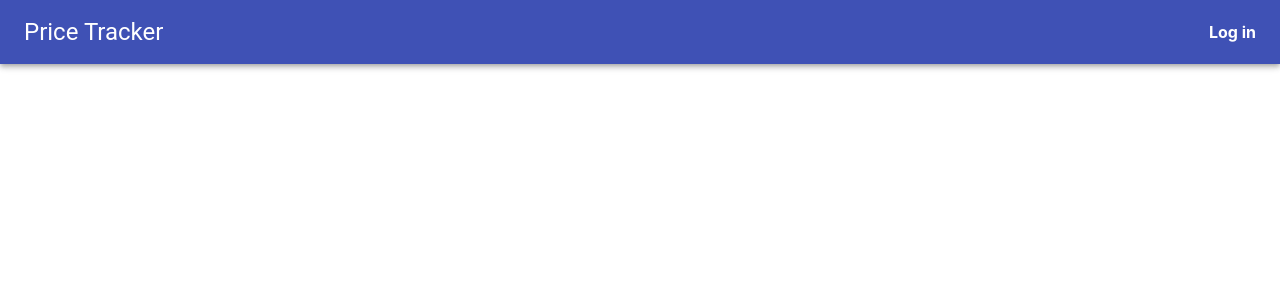
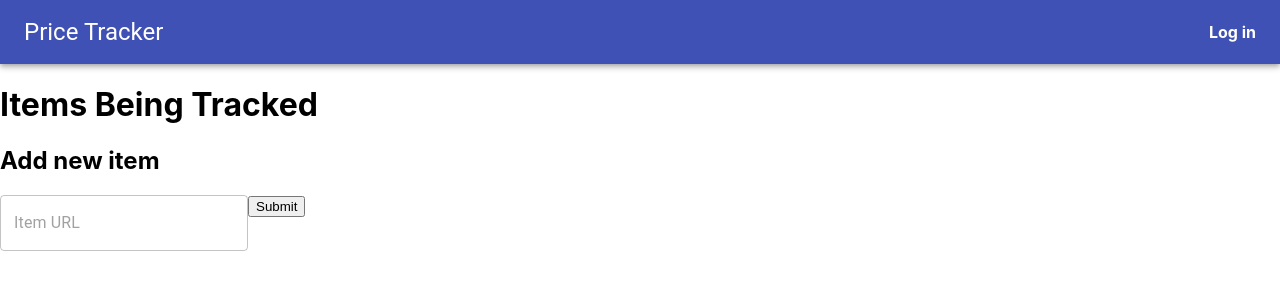
Before and after one commit to DanielKAnthony/PriceTracker, a React (Create React App) app in the folder price-tracker/: page /price-lists in a window 1280 px wide. Shown: the top 300 px of the page. Built offline with nearby package versions, Linux system fonts and the light colour scheme.

Commit message:
Added track page

```diff
--- a/price-tracker/src/App.js
+++ b/price-tracker/src/App.js
@@ -29,7 +29,7 @@ export default class App extends Component{
           <Route exact path='/amazon-lists' component={PtListPage} />:
           <Redirect to='/login' component={AuthParent}/>
           } */}
-          <Route exact path='/amazon-lists' component={PtListPage} />
+          <Route exact path='/price-lists' component={PtListPage} />
 
         </Switch>
 
--- /dev/null
+++ b/price-tracker/src/Constants.js
@@ -0,0 +1,5 @@
+export const sites = [
+    "kijiji",
+    "indigo",
+    "bestbuy"
+];
--- a/price-tracker/src/components/navbar/PtNavbar.js
+++ b/price-tracker/src/components/navbar/PtNavbar.js
@@ -89,7 +89,7 @@ const PtNavbar = () => {
       open={isMobileMenuOpen}
       onClose={handleMobileMenuClose}
     >
-      <MenuItem onClick={() => window.location.href="/pt-lists"}>
+      <MenuItem onClick={() => window.location.href="/price-lists"}>
         My Items
       </MenuItem>
       <MenuItem onClick={() => window.location.href="/analytics"}>
--- a/price-tracker/src/components/ptlists/PtListPage.js
+++ b/price-tracker/src/components/ptlists/PtListPage.js
@@ -1,15 +1,77 @@
 import React, {Component} from 'react';
+import axios from 'axios';
+import {sites} from '../../Constants';
+import TextField from '@material-ui/core/TextField';
 
 export default class PtListPage extends Component{
     constructor(props){
         super(props);
 
-        this.state = {};
+        this.state = {
+            itemUrl: "",
+            domain: "",
+            itemName: "",
+            price: undefined,
+            siteIndex: -1,
+            linkErr: ""
+        };
+
+        //get lists here
+    }
+
+    validUrl = url => {
+        if(this.state.itemUrl.length === 0){
+            this.setState({linkErr: "Required"});
+            return false;
+        }
+
+        var temp = undefined;
+        try{
+            temp = new URL(url);
+
+            for(let i = 0;i<sites.length;++i){
+                if(temp.hostname.includes(sites[i])){
+                    this.setState({siteIndex:i});
+                    return true;
+                }
+            }
+            this.setState({linkErr:"Site not supported"});
+            return false;
+        }catch{
+            this.setState({linkErr:"Invalid Format"});
+            return false;
+        }
+    }
+
+    addNewItem = e => {
+        e.preventDefault();
+
+        if(!this.validUrl(this.state.itemUrl)) return;
+
+
+
     }
 
     render() {
         return(
-            <h1>Amazon List</h1>
+            <div>
+            <h1>Items Being Tracked</h1>
+            <div>
+                <h2>Add new item</h2>
+                <form type="submit" onSubmit={e => this.addNewItem(e)}>
+                    <TextField
+                        name="itemLink"
+                        placeholder="Item URL"
+                        variant="outlined"
+                        onChange={e => this.setState({itemUrl:e.target.value})}
+                        error={this.state.linkErr !== ""}
+                        helperText={this.setState.linkErr}
+                    />
+                    <button type="submit" onClick={e => this.addNewItem(e)}>Submit</button>
+                </form>
+
+            </div>
+            </div>
         )
     }
 }
```
Also changed, not shown: price-tracker/src/components/ptlists/PriceItem.js (added, +15 -0 lines).
